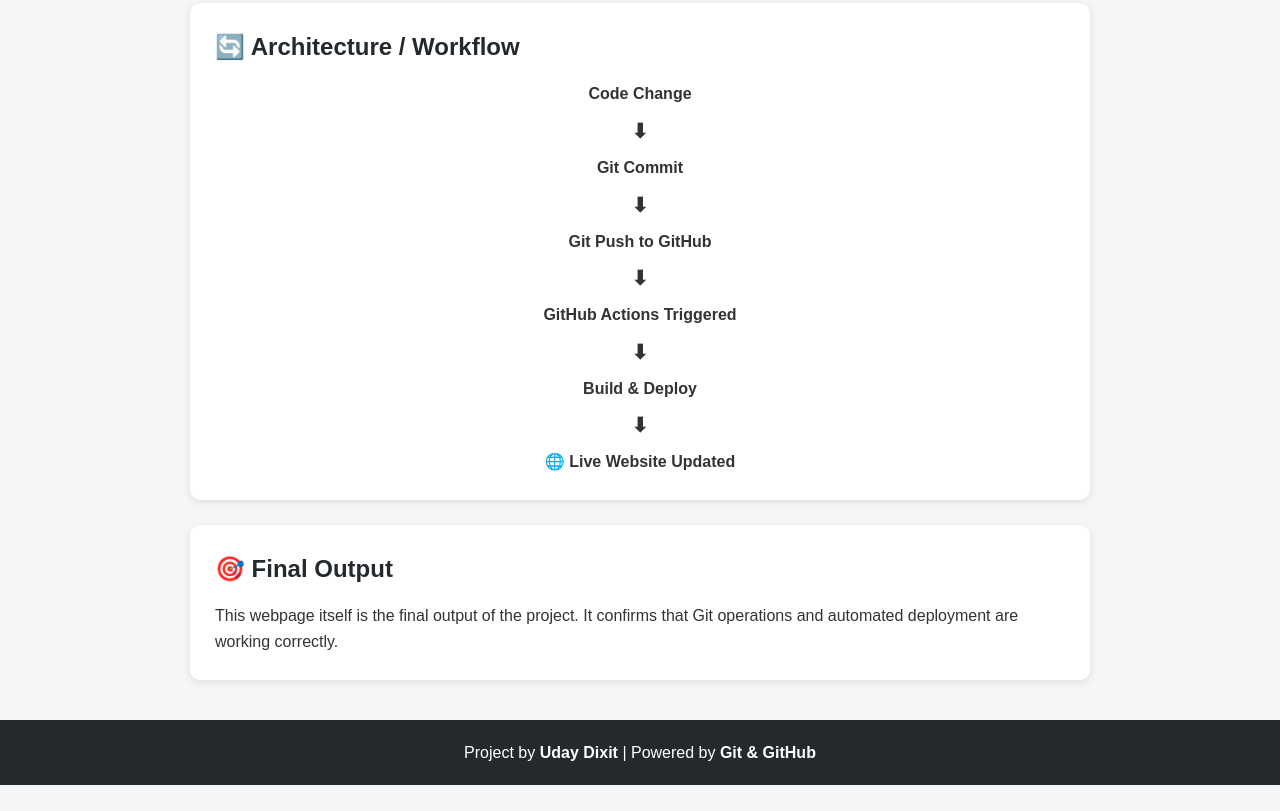
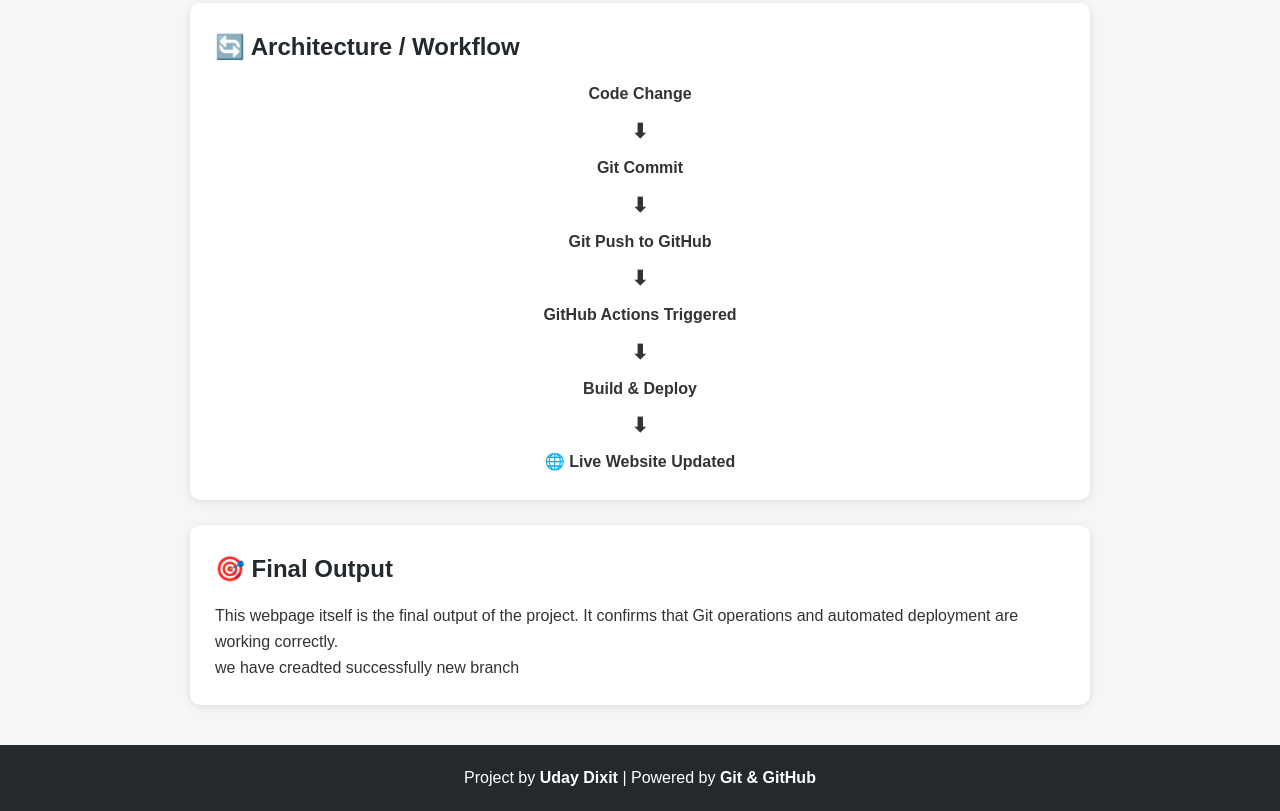
Before and after one commit to uday2327/gh-deployment-workflow, a plain HTML site: page index.html in a window 1280 px wide. Shown: the part 871-1682 px from the top of the page. Before the commit the page ends 1656 px from the top, so only its background shows below. Drawn offline with Linux system fonts and the light colour scheme.

Commit message:
finally we added new branch

```diff
--- a/index.html
+++ b/index.html
@@ -141,6 +141,7 @@
             This webpage itself is the final output of the project. It confirms
             that Git operations and automated deployment are working correctly.
         </p>
+	<p> we have creadted successfully new branch</p>
     </section>
 
     <footer>
```
